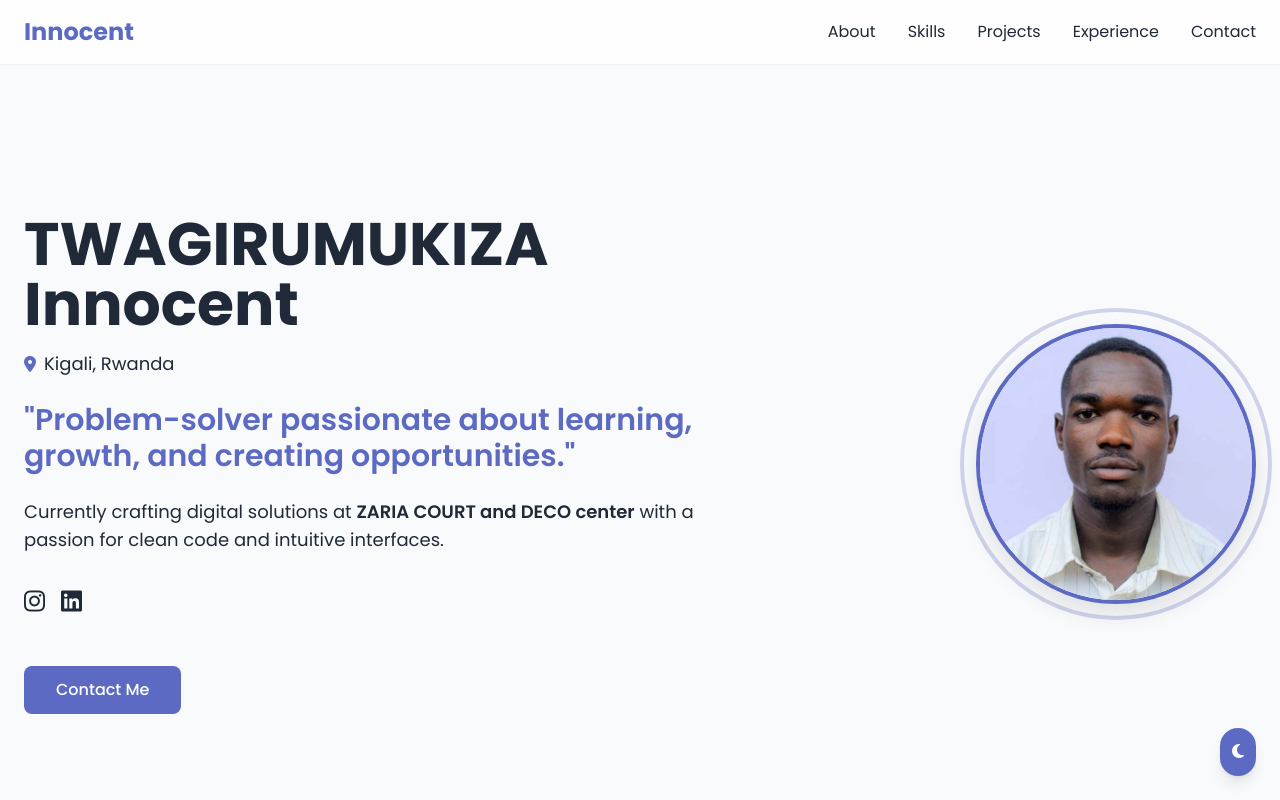
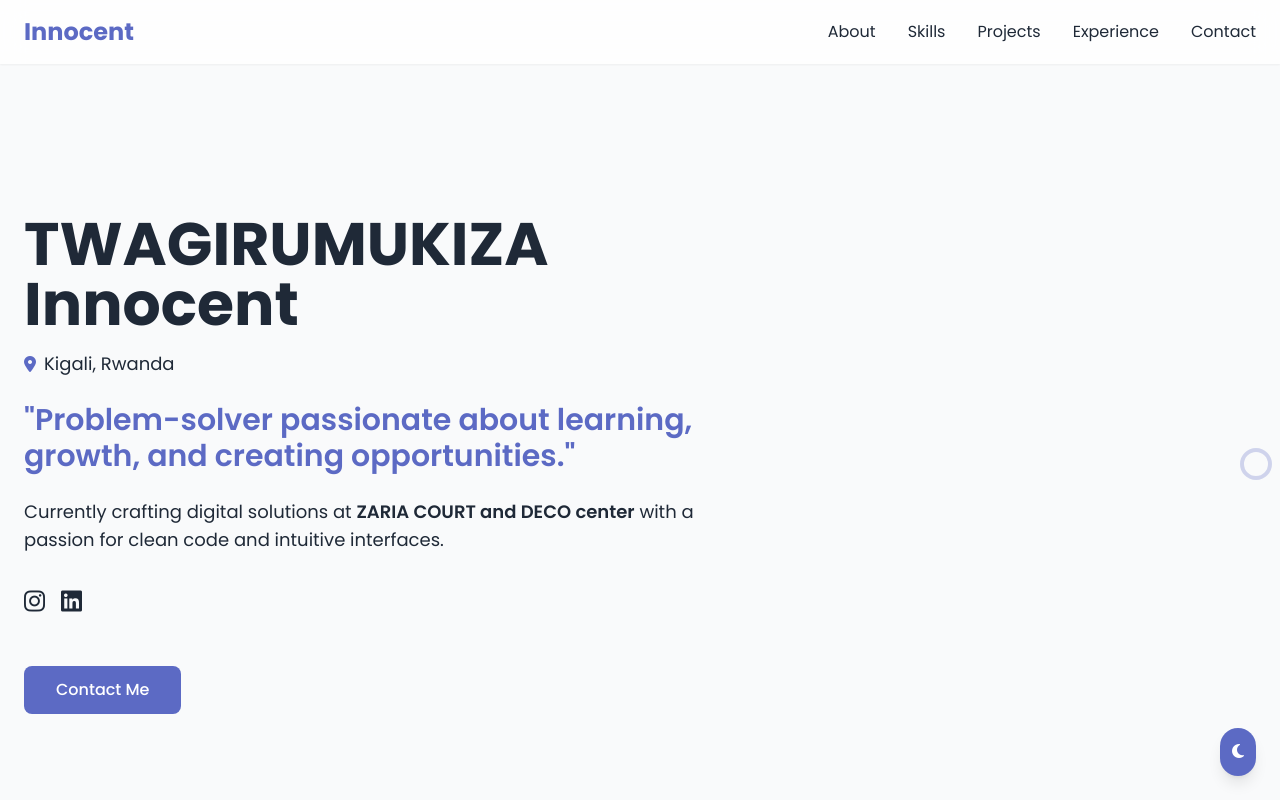
Before and after one commit to innocentMUKIZA/innocentMUKIZA, a plain HTML site: page index.html in a window 1280 px wide. Shown: the top 800 px of the page. Drawn offline with nearby package versions, Linux system fonts and the light colour scheme.

Commit message:
Update index.html

```diff
--- a/index.html
+++ b/index.html
@@ -129,7 +129,7 @@
                 <div class="flex justify-center md:justify-end animate-slide-up" style="animation-delay: 0.2s;">
                     <div class="relative">
                         <!-- Replace the src with your actual photo path -->
-                        <img src="hero-image2.jpg" alt="TWAGIRUMUKIZA Innocent" class="profile-image rounded-full">
+<!--                         <img src="hero-image2.jpg" alt="TWAGIRUMUKIZA Innocent" class="profile-image rounded-full"> -->
                         <div class="absolute -inset-4 border-4 border-primary/30 rounded-full -z-10 animate-pulse"></div>
                     </div>
                 </div>
```
